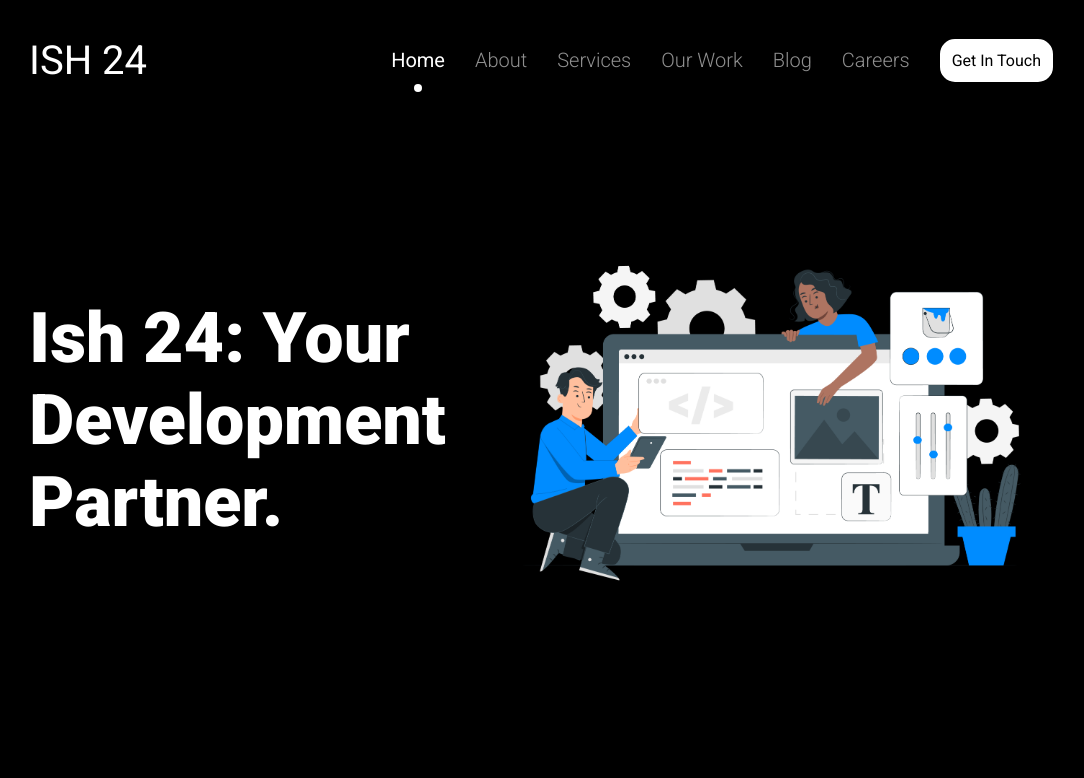
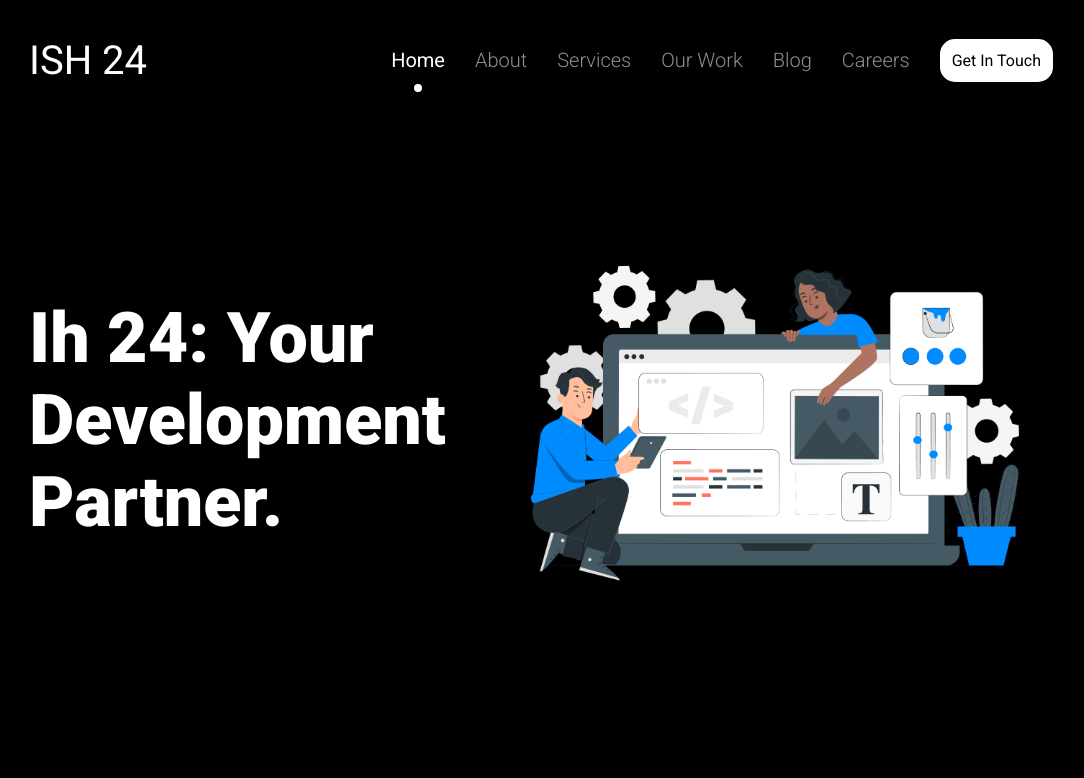
Before and after one commit to antish24/portfolio, a Next.js app: page / in a window 1280 px wide. Shown: the top 778 px of the page, without its empty margins (99-1183 px from the left). Built offline with nearby package versions, Linux system fonts and the light colour scheme.

Commit message:
size anim  edit

```diff
--- a/src/components/Cards/IntroCont.js
+++ b/src/components/Cards/IntroCont.js
@@ -1,10 +1,11 @@
 import React from 'react'
 import styles from './intro.module.css'
+import TypingAnimation from '../extras/TypingAnimation'
 
 const IntroCont = (data) => {
   return (
     <div className={styles.cont}>
-        <div className={styles.left}>{data.title}</div>
+        <div className={styles.left}><TypingAnimation textData={data.title}/></div>
         <img src={data.img} alt='Intro' className={styles.right}/>
     </div>
   )
--- /dev/null
+++ b/src/components/extras/TypingAnimation.js
@@ -0,0 +1,26 @@
+'use client'
+import React, { useEffect, useState } from 'react';
+
+const TypingAnimation = ({textData}) => {
+  const [text, setText] = useState('');
+  const sentence = textData
+
+  useEffect(() => {
+    let currentIndex = 0;
+    const typingInterval = setInterval(() => {
+      if (currentIndex < sentence.length - 1) {
+        setText((prv)=>prv + sentence[currentIndex]);
+        currentIndex++;
+      } else {
+        clearInterval(typingInterval);
+      }
+    }, 100); // Adjust the typing speed by changing the interval duration
+    return () => {
+      clearInterval(typingInterval);
+    };
+  }, []);
+
+  return <span>{text}</span>;
+};
+
+export default TypingAnimation;
```
